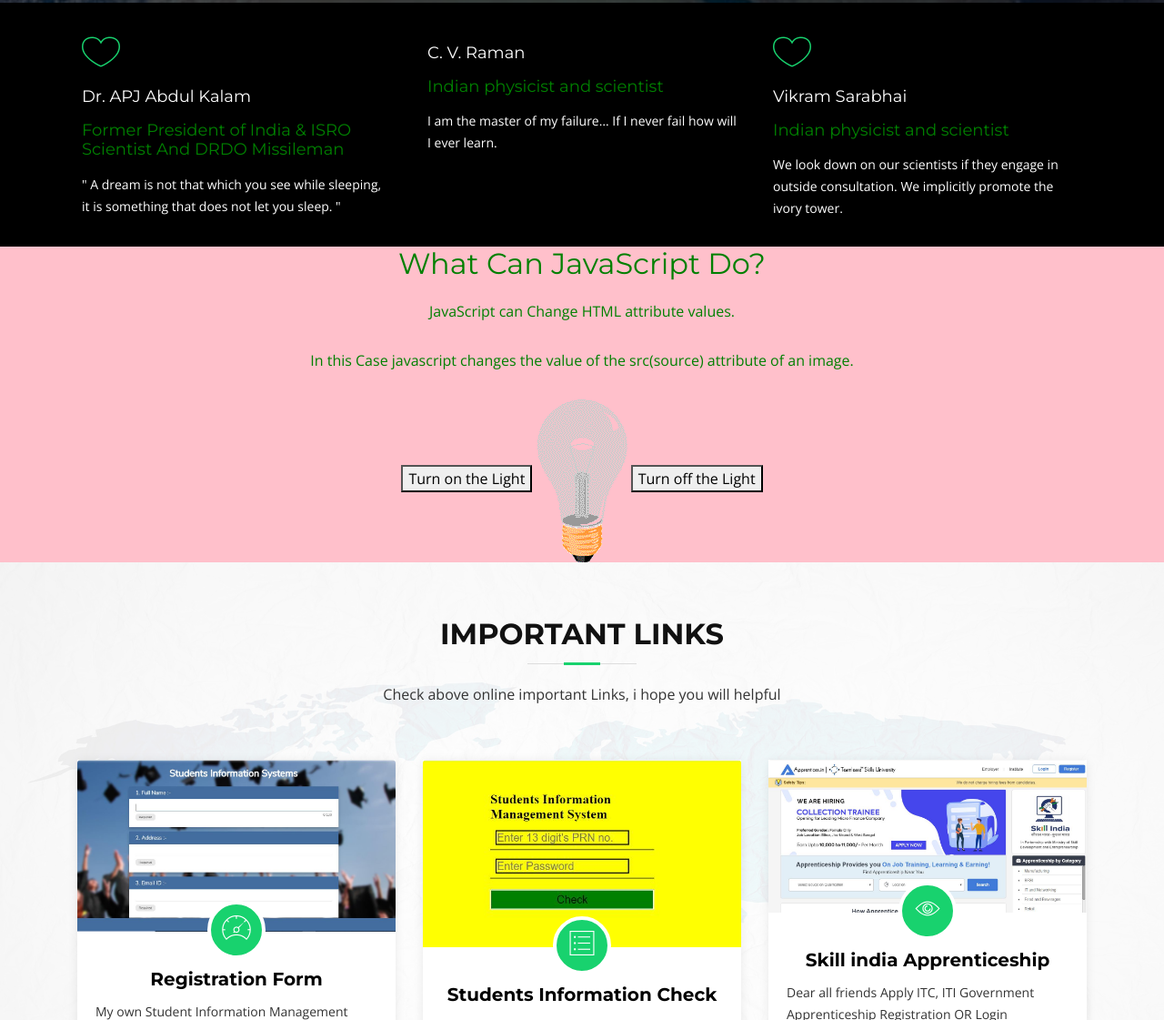
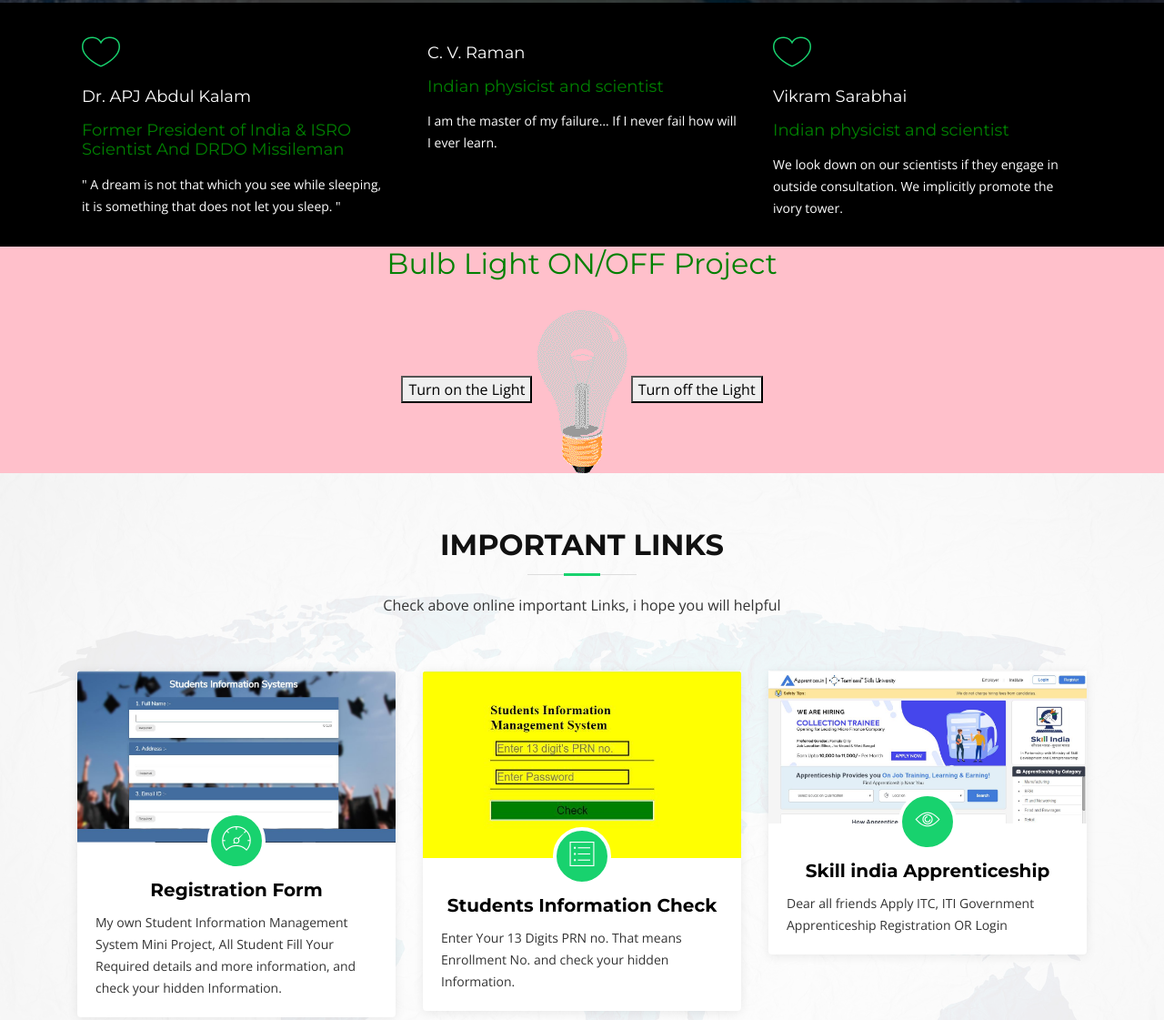
Before and after one commit to swapnilpachare/swapnilpachare.github.io, a plain HTML site: page index.html in a window 1280 px wide. Shown: the part 797-1918 px from the top of the page at 91% size. Drawn offline with nearby package versions, Linux system fonts and the light colour scheme; files whose address does not match are found by name.

Commit message:
Update index.html

```diff
--- a/index.html
+++ b/index.html
@@ -193,11 +193,11 @@ A dream is not that which you see while sleeping, it is something that does not
 	<html>
 <body>
 <div align = center>
-<h2> What Can JavaScript Do? </h2>
+<h2> Bulb Light ON/OFF Project</h2>
 
-<p> JavaScript can Change HTML attribute values. </p>
+<p> </p>
 
-<p> In this Case javascript changes the value of the src(source) attribute of an image. </p>
+<p> </p>
 
 <button onclick="document.getElementById('myImage').src='pic_bulbon.gif'"> Turn on the Light </button>
 
@@ -843,10 +843,10 @@ A dream is not that which you see while sleeping, it is something that does not
             <img src="img/testimonial-0.jpg" class="testimonial-img" alt="">
             <h3>Er. Swapnil Pachare</h3>
             <p>ITI, Polytechnic, B.Tech, BA, MA (English Literature )</p>
-            <p>Web Developer, Web Designer, Android App Developer, Youtuber</p>
+            <p>Web Developer, Web Designer, Android App Developer</p>
             <p>
               <img src="img/quote-sign-left.png" class="quote-sign-left" alt="">
-              गरीब परिस्थिती माणसाला खूप त्रास देते. पण गरीब परिस्थितीतुन जर निघायचे असेल तर उच्च शिक्षण शिकणे आवश्यक आहे, पण शिक्षणाला लागणारा पैसा आपण मिळालेल्या शिष्यवृत्ती मधून लावू शकतो ।।
+              गरीब परिस्थिती माणसाला खूप त्रास देते. पण गरीब परिस्थितीतुन जर निघायचे असेल तर उच्च शिक्षण शिकणे आवश्यक आहे ।।
               <img src="img/quote-sign-right.png" class="quote-sign-right" alt="">
             </p>
           </div>
```
